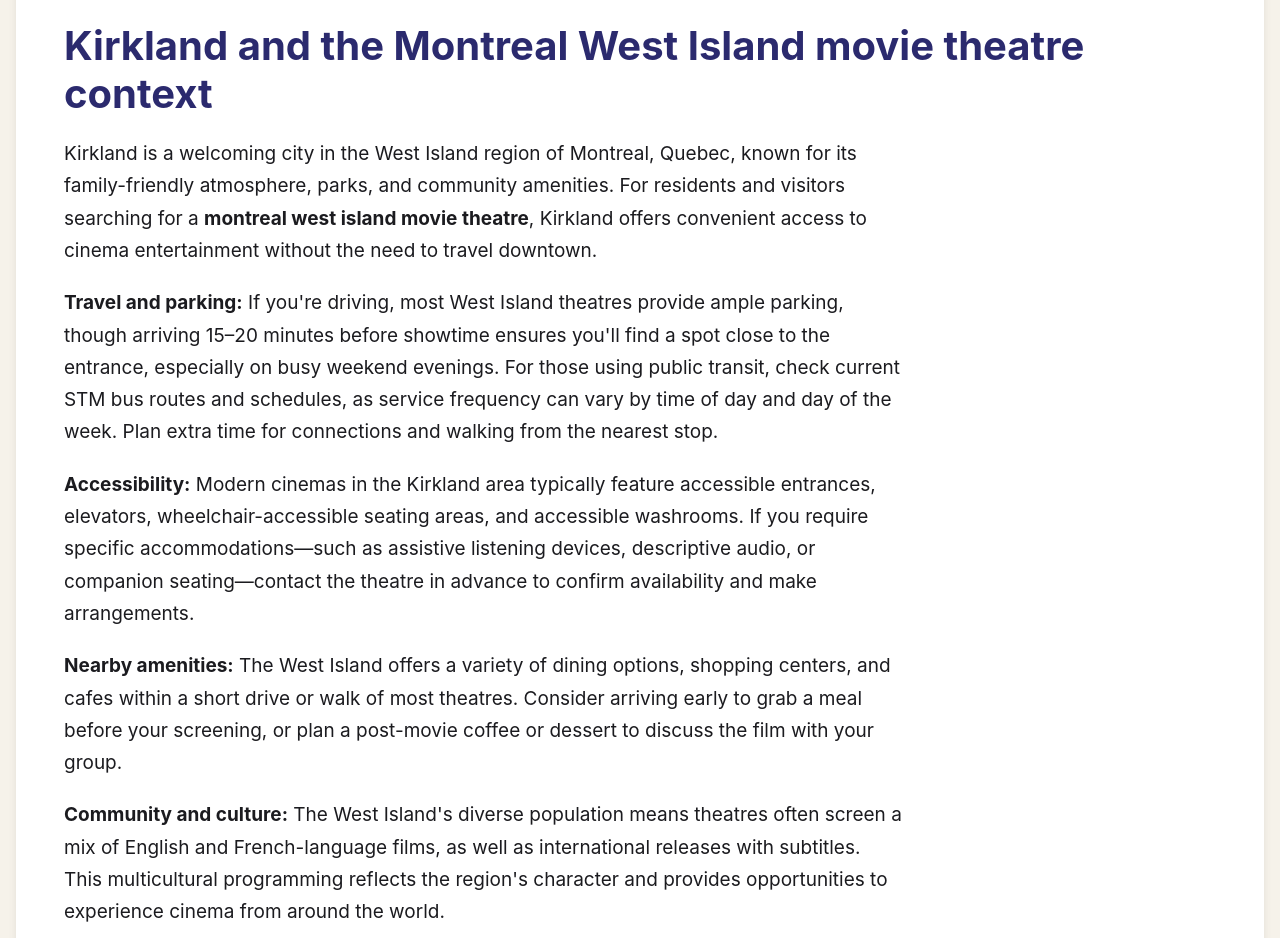
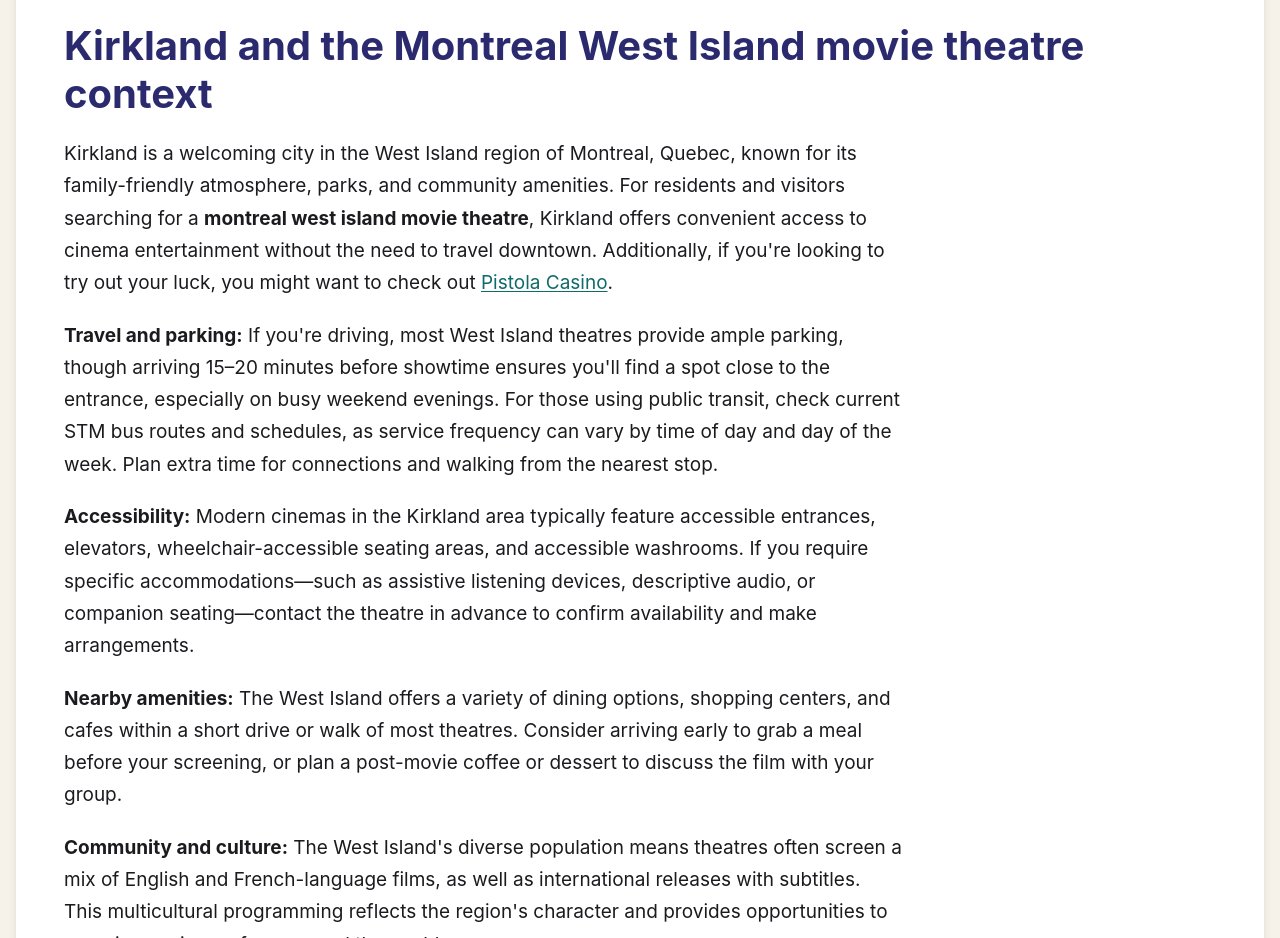
Before and after one commit to mihaillev322/kirklandcinema-ca, a plain HTML site: page index.html in a window 1280 px wide. Shown: the part 5980-6918 px from the top of the page. Drawn offline with Linux system fonts and the light colour scheme.

Commit message:
update index

```diff
--- a/index.html
+++ b/index.html
@@ -152,7 +152,7 @@
 
 <section id="west-island">
 <h2>Kirkland and the Montreal West Island movie theatre context</h2>
-<p>Kirkland is a welcoming city in the West Island region of Montreal, Quebec, known for its family-friendly atmosphere, parks, and community amenities. For residents and visitors searching for a <strong>montreal west island movie theatre</strong>, Kirkland offers convenient access to cinema entertainment without the need to travel downtown.</p>
+<p>Kirkland is a welcoming city in the West Island region of Montreal, Quebec, known for its family-friendly atmosphere, parks, and community amenities. For residents and visitors searching for a <strong>montreal west island movie theatre</strong>, Kirkland offers convenient access to cinema entertainment without the need to travel downtown. Additionally, if you're looking to try out your luck, you might want to check out <a href="https://pistolocasino.ca/">Pistola Casino</a>.</p>
 <p><strong>Travel and parking:</strong> If you're driving, most West Island theatres provide ample parking, though arriving 15–20 minutes before showtime ensures you'll find a spot close to the entrance, especially on busy weekend evenings. For those using public transit, check current STM bus routes and schedules, as service frequency can vary by time of day and day of the week. Plan extra time for connections and walking from the nearest stop.</p>
 <p><strong>Accessibility:</strong> Modern cinemas in the Kirkland area typically feature accessible entrances, elevators, wheelchair-accessible seating areas, and accessible washrooms. If you require specific accommodations—such as assistive listening devices, descriptive audio, or companion seating—contact the theatre in advance to confirm availability and make arrangements.</p>
 <p><strong>Nearby amenities:</strong> The West Island offers a variety of dining options, shopping centers, and cafes within a short drive or walk of most theatres. Consider arriving early to grab a meal before your screening, or plan a post-movie coffee or dessert to discuss the film with your group.</p>
```
